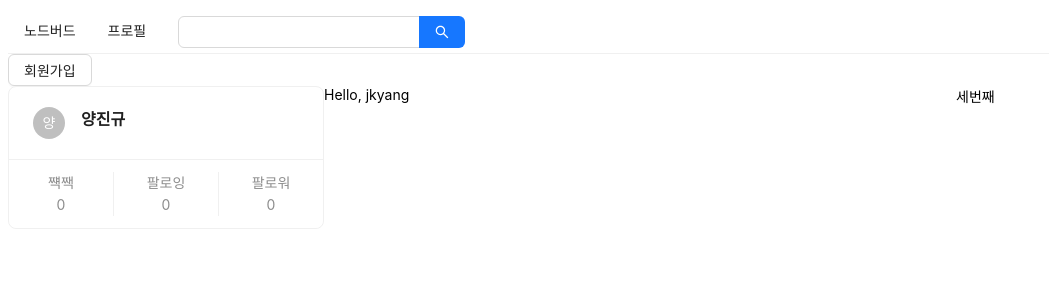
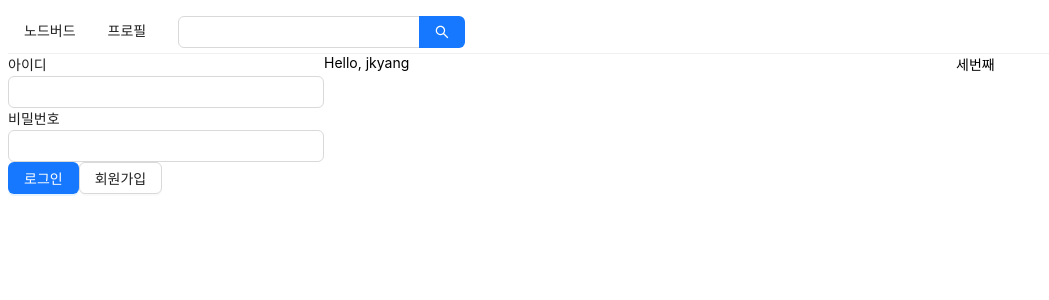
Before and after one commit to JayKst/edu-next-nodebird, a Next.js app in the folder front/: page / in a window 1280 px wide. Shown: the top 300 px of the page, without its empty margins (0-1049 px from the left). Built offline with nearby package versions, Linux system fonts and the light colour scheme.

Commit message:
2-4. 커스텀 훅 재사용하기 (컴포넌트 분리 loginForm)

```diff
--- a/front/components/AppLayout.js
+++ b/front/components/AppLayout.js
@@ -1,13 +1,15 @@
 import React from 'react';
 import Link from 'next/link';
 import PropTypes from "prop-types";
-import {Avatar, Button, Card, Col, Input, Menu, Row} from "antd";
+import {Avatar, Card, Col, Input, Menu, Row} from "antd";
+import LoginForm from "./LoginForm";
 
 const dummy={
     nickname: '양진규',
     Post: [],
     Followings: [],
-    Followers: []
+    Followers: [],
+    isLoggedIn: false
 }
 const AppLayout = ({children}) => {
     return(
@@ -27,13 +29,9 @@ const AppLayout = ({children}) => {
                 <Input.Search enterButton style={{verticalAlign: 'middle'}}/>
             </Menu.Item>
         </Menu>
-        <Link href="/signup">
-            <Button>
-                회원가입
-            </Button>
-        </Link>
         <Row>
             <Col xs={24} md={6}>
+                {dummy.isLoggedIn?
                     <Card
                         actions={[
                             <div key="twit">쨱짹<br/>{dummy.Post.length}</div>,
@@ -44,7 +42,10 @@ const AppLayout = ({children}) => {
                         <Card.Meta
                             avatar={<Avatar>{dummy.nickname[0]}</Avatar>} title={dummy.nickname}
                         />
-                </Card>
+                    </Card>:
+                    <LoginForm />
+                }
+
             </Col>
             <Col xs={24} md={12}>{children}</Col>
             <Col xs={24} md={6}>세번째</Col>
--- /dev/null
+++ b/front/components/LoginForm.js
@@ -0,0 +1,36 @@
+import React, {useCallback} from 'react';
+import {Button, Form, Input} from "antd";
+import Link from "next/link";
+import useInput from "../hooks/useInput";
+
+const LoginForm = ()=>{
+    const [id, onChangeId] = useInput('');
+    const [password, onChangePassword] = useInput('');
+    const onSubmitForm = useCallback(() => {
+        console.log({
+            id, password,
+        });
+    }, [id, password]);
+
+    return (<Form onFinish={onSubmitForm}>
+        <div>
+            <label htmlFor="user-id">아이디</label>
+            <br/>
+            <Input name="user-id" value={id} onChange={onChangeId} required/>
+        </div>
+        <div>
+            <label htmlFor="user-password">비밀번호</label>
+            <br/>
+            <Input name="user-password" type="password" value={password} onChange={onChangePassword} required/>
+        </div>
+        <div>
+            <Button type="primary" htmlType="submit" loading={false}>로그인</Button>
+            <Link href="/signup">
+                <Button>
+                    회원가입
+                </Button>
+            </Link>
+        </div>
+    </Form>)
+}
+export default LoginForm;
```
Also changed, not shown: front/pages/_error.js (deleted). Lines whose indentation alone changed are shown as unchanged.
